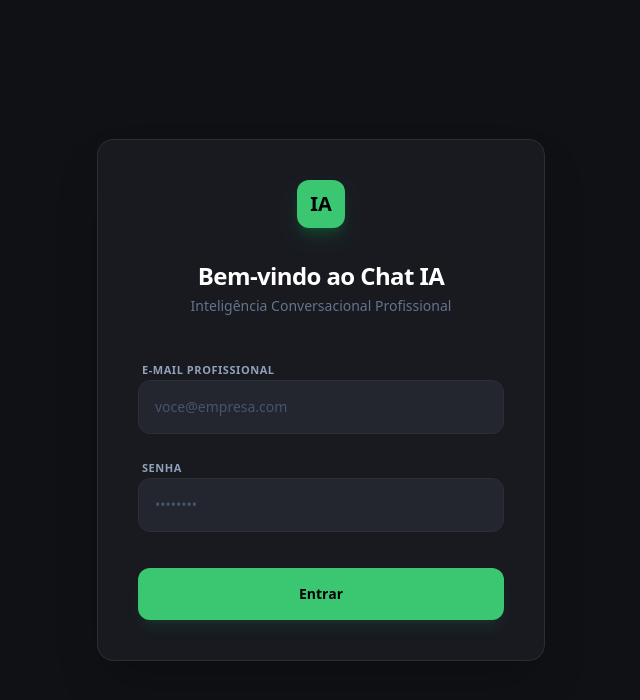
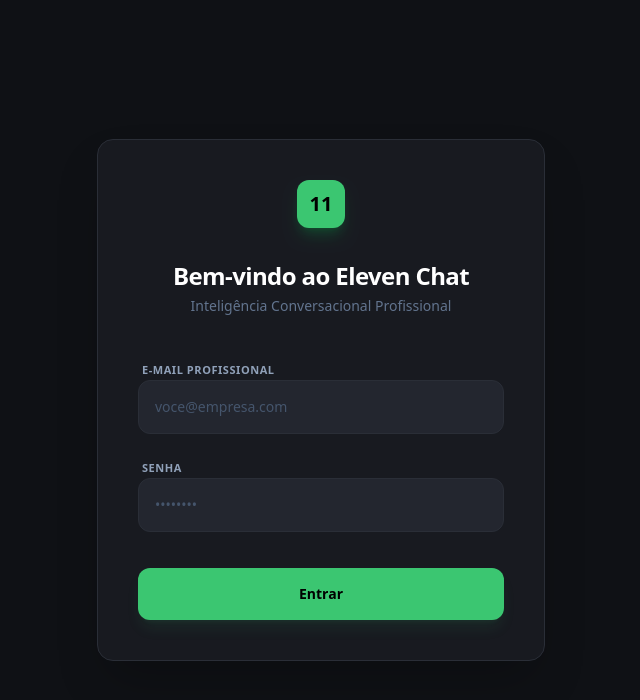
Before and after one commit to MatheusIELO/ELEVEN-CHAT-SAAS, a Next.js app in the folder frontend/: page / in a window 1280 px wide. Shown: the top 700 px of the page, without its empty margins (319-959 px from the left). Built offline with nearby package versions, Linux system fonts and the light colour scheme.

Commit message:
chore: restored 'Eleven Chat' tool name branding

```diff
--- a/frontend/src/app/page.tsx
+++ b/frontend/src/app/page.tsx
@@ -360,9 +360,9 @@ export default function DashboardPage() {
       <div className="min-h-screen bg-[#0F1115] flex items-center justify-center p-6 font-sans antialiased text-white">
         <div className="max-w-md w-full bg-[#181A20] rounded-2xl shadow-2xl p-10 border border-[#2A2E37]">
           <div className="flex justify-center mb-8">
-            <div className="w-12 h-12 bg-[#3BC671] rounded-xl flex items-center justify-center text-black font-bold text-xl shadow-lg shadow-green-500/20">IA</div>
+            <div className="w-12 h-12 bg-[#3BC671] rounded-xl flex items-center justify-center text-black font-bold text-xl shadow-lg shadow-green-500/20">11</div>
           </div>
-          <h1 className="text-2xl font-bold mb-1 text-center tracking-tight">Bem-vindo ao Chat IA</h1>
+          <h1 className="text-2xl font-bold mb-1 text-center tracking-tight">Bem-vindo ao Eleven Chat</h1>
           <p className="text-slate-500 text-center mb-10 text-sm font-medium">Inteligência Conversacional Profissional</p>
 
           <form onSubmit={handleLogin} className="space-y-5">
@@ -388,8 +388,8 @@ export default function DashboardPage() {
       {/* Sidebar Navigation */}
       <aside className="w-full lg:w-64 bg-[#0F1115] text-white flex flex-col shrink-0 border-r border-slate-800">
         <div className="p-6 flex items-center gap-3 border-b border-slate-800/50 mb-4">
-          <div className="w-8 h-8 bg-[#3BC671] rounded-lg flex items-center justify-center text-black font-black text-sm">IA</div>
-          <span className="font-bold tracking-tight text-lg">Chat IA</span>
+          <div className="w-8 h-8 bg-[#3BC671] rounded-lg flex items-center justify-center text-black font-black text-sm">11</div>
+          <span className="font-bold tracking-tight text-lg">Eleven Chat</span>
         </div>
 
         <nav className="flex-1 px-4 space-y-1">
```
